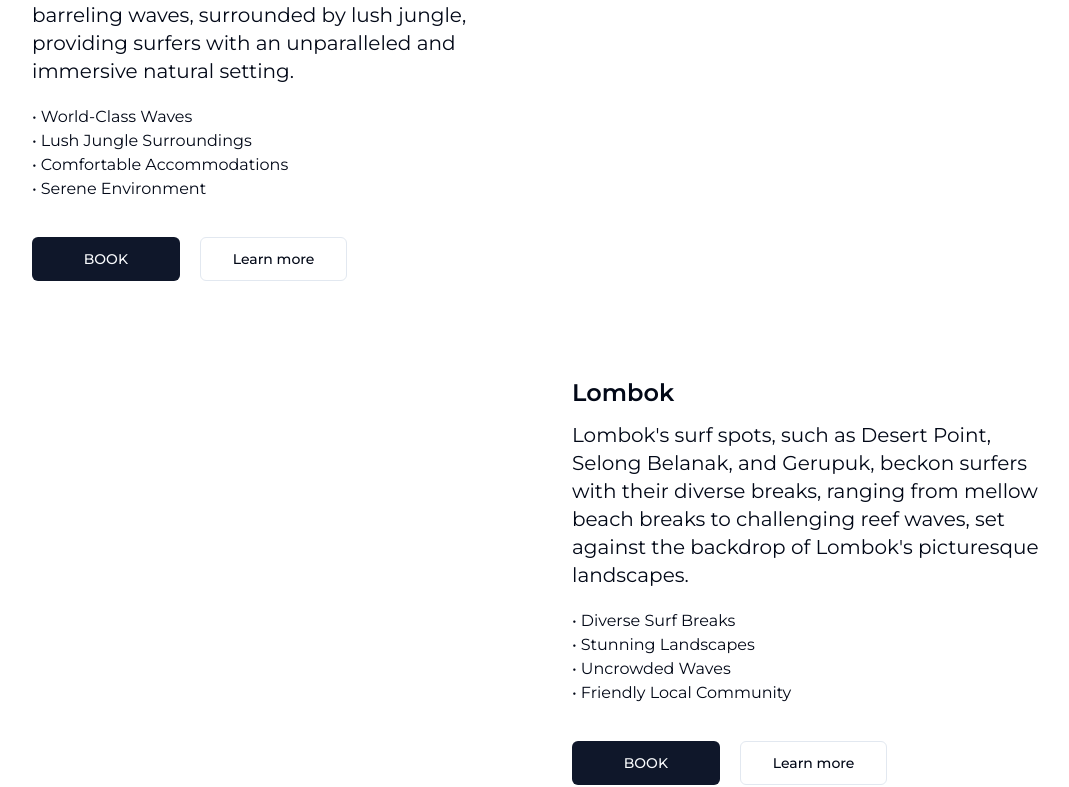
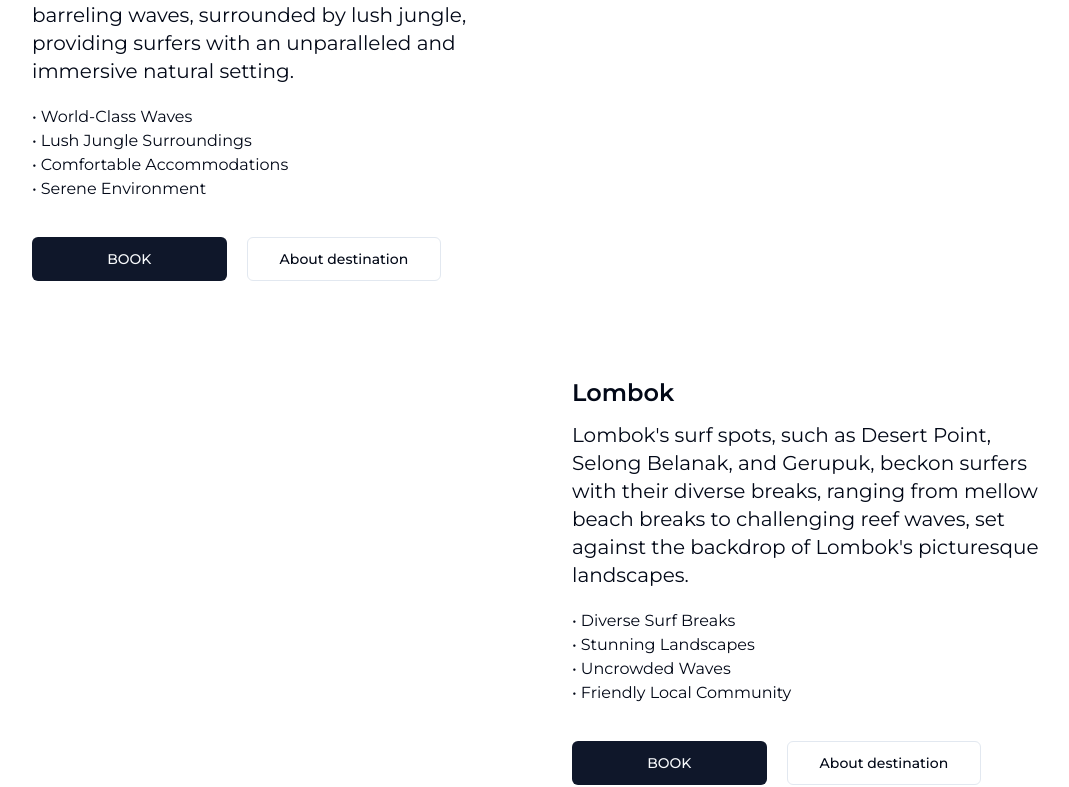
Before and after one commit to evaries/oceanspirit, a Next.js app: page / in a window 1280 px wide. Shown: the part 2622-3409 px from the top of the page, without its empty margins (96-1165 px from the left). Built offline with nearby package versions, Linux system fonts and the light colour scheme.

Commit message:
fixed lighthouse issues

```diff
--- a/app/layout/entities/destination.tsx
+++ b/app/layout/entities/destination.tsx
@@ -46,16 +46,16 @@ export const Destination: React.FC<DestinationProps> = ({
           <ul className="mt-5">
             {features.map((feature, index) => {
               return (
-                <div key={index} className="flex">
-                  •<li className="ml-1 text-sm sm:text-base">{feature}</li>
-                </div>
+                <li key={index} className="flex">
+                  •<div className="ml-1 text-sm sm:text-base">{feature}</div>
+                </li>
               );
             })}
           </ul>
           <div className="grid grid-cols-2 gap-5 mt-9 max-w-fit">
             <BookDialog />
             <Button size="lg" variant="outline" asChild>
-              <Link href={link}>Learn more</Link>
+              <Link href={link}>About destination</Link>
             </Button>
           </div>
         </div>
--- a/app/layout/sections/home/advantages.tsx
+++ b/app/layout/sections/home/advantages.tsx
@@ -7,9 +7,9 @@ export const Advantages = () => {
       id="advantages"
       className="section flex flex-col items-center max-w-[1024px] w-full"
     >
-      <h3 className="subtitle-1 text-center mt-28">
+      <h2 className="subtitle-1 text-center mt-28">
         Enjoy surfing, we will take care of the rest
-      </h3>
+      </h2>
       <p className="body mt-7 text-center">
         Wanna catch the best waves and travel through amazing places? <br /> We
         created the best conditions for your holidays to help you surf, relax,
```
